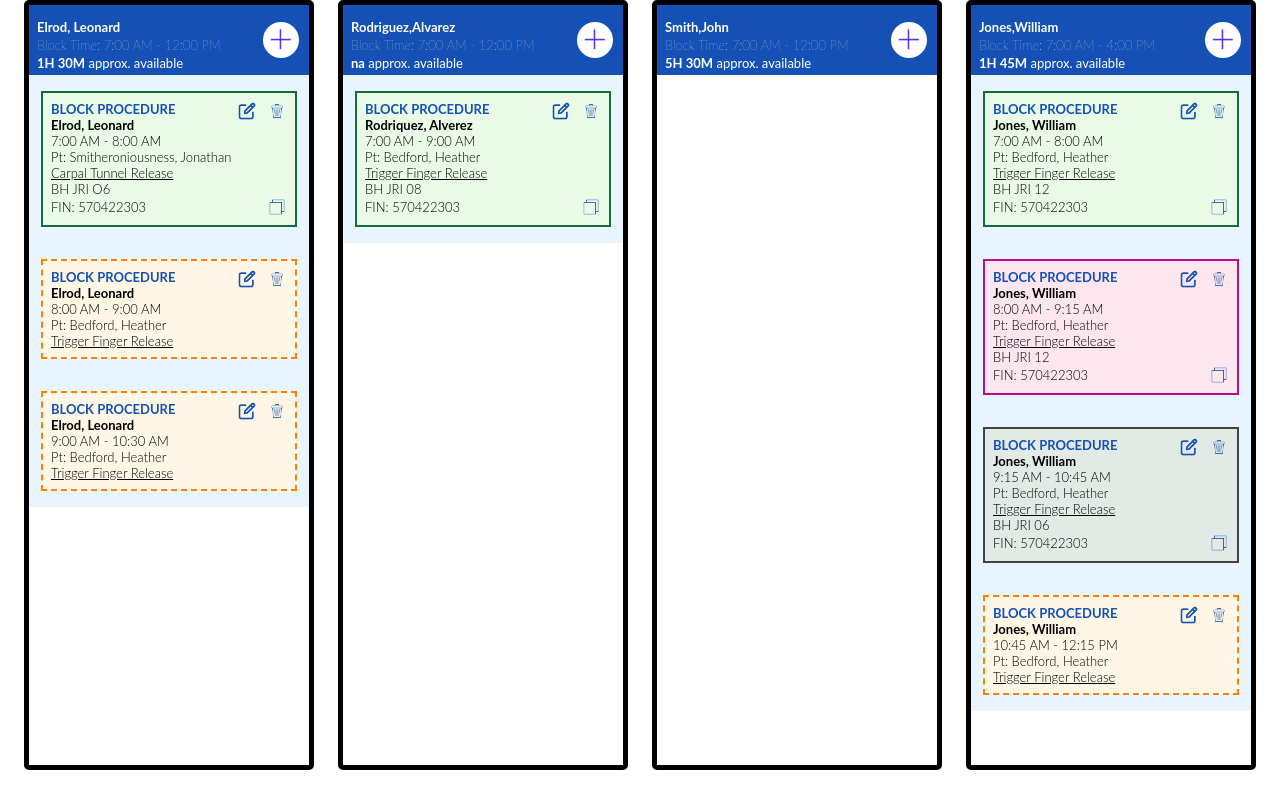
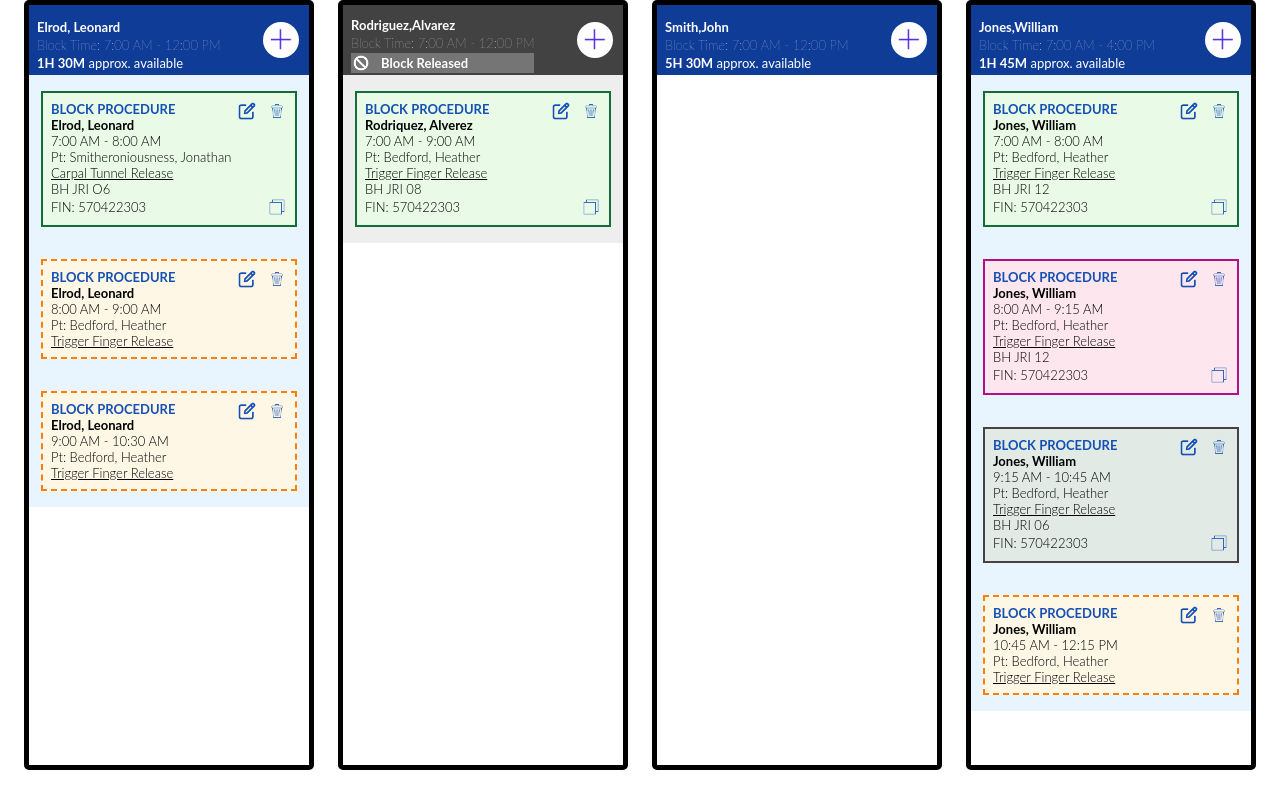
Before and after one commit to dmartin5150/SSMScheduling, a React (Create React App) app: page / in a window 1280 px wide. Built offline with nearby package versions, Linux system fonts and the light colour scheme.

Commit message:
added block release header

```diff
--- a/src/components/ProviderColumn/ProcedureContainer/ProcedureContainer.css
+++ b/src/components/ProviderColumn/ProcedureContainer/ProcedureContainer.css
@@ -8,6 +8,9 @@
 .procedure-container.show-outline {
     background-color: #E8F5FE;
 }
+.procedure-container.show-released {
+    background-color: #EEEEEE;
+}
 
 .block {
     border: 5px solid #1551B4;
--- a/src/components/ProviderColumn/ProcedureContainer/ProcedureContainer.tsx
+++ b/src/components/ProviderColumn/ProcedureContainer/ProcedureContainer.tsx
@@ -1,19 +1,26 @@
 import React, {useState, useEffect} from 'react';
 import { Procedure } from '../../../data/datatypes/procedure';
+import { Block } from '../../../data/datatypes/block';
 import ProcedureCard from '../../ProcedureCard/ProcedureCard';
 import './ProcedureContainer.css';
 
 interface ProcedureContainerProps {
     procedure:Procedure;
+    block:Block;
+
 }
 
-const ProcedureContainer: React.FC<ProcedureContainerProps> = ({procedure}) => {
+const ProcedureContainer: React.FC<ProcedureContainerProps> = ({procedure,block}) => {
 
     const [showBlockOutline, setShowBlockOutline] = useState('')
 
     useEffect(()=> {
         if (procedure.inBlock) {
-            setShowBlockOutline('show-outline')
+            if (block.released) {
+                setShowBlockOutline('show-released');
+            } else {
+                setShowBlockOutline('show-outline');
+            }
         } else {
             setShowBlockOutline('')
         }
--- a/src/components/ProviderColumn/ProviderColumn.tsx
+++ b/src/components/ProviderColumn/ProviderColumn.tsx
@@ -1,5 +1,6 @@
 import React  from "react";
 import BlockColumnHeader from "./ProviderColumnHeader/BlockColumnHeader";
+import BlockReleaseHeader from "./ProviderColumnHeader/BlockReleaseHeader";
 import ProcedureContainer from "./ProcedureContainer/ProcedureContainer";
 import { Provider } from "../../data/datatypes/provider";
 import { Block } from "../../data/datatypes/block";
@@ -20,9 +21,12 @@ interface ProviderColumnProps {
 const ProviderColumn: React.FC<ProviderColumnProps> = ({provider,block, procedures}) => {
     return (
         <div className='provider-column'>
-            <BlockColumnHeader provider={provider} block={block} />
+            {!block.released ?
+                <BlockColumnHeader provider={provider} block={block} /> :
+                <BlockReleaseHeader provider={provider} block={block} />
+            }
             {procedures.map((procedure) => {
-                    return <ProcedureContainer procedure={procedure} />
+                    return <ProcedureContainer key={procedure.procedureId} procedure={procedure} block={block} />
             })}
         </div>
     )
--- a/src/components/ProviderColumn/ProviderColumnHeader/BlockColumnHeader.css
+++ b/src/components/ProviderColumn/ProviderColumnHeader/BlockColumnHeader.css
@@ -1,5 +1,5 @@
 .provider-column-header {
-    background-color: #1551B4;
+    background-color: #0f3c97;
 
     color:white;
     min-width:280px;
--- a/src/components/ProviderColumn/ProviderColumnHeader/BlockReleaseHeader.css
+++ b/src/components/ProviderColumn/ProviderColumnHeader/BlockReleaseHeader.css
@@ -0,0 +1,56 @@
+.block-release-header {
+    background-color: #424242;
+
+    color:white;
+    min-width:280px;
+    height:70px;
+    text-align: left;
+    font-size:small;
+    font-family: Lato;
+    display:flex;
+    flex-direction: row;
+    justify-content: space-between;
+    align-items: center;
+
+
+    .block-release-header-data {
+        display:flex;
+        flex-direction: column;
+        justify-content: center;
+        padding:10px 8px 0px 8px;
+        .block-release-header-name {
+            margin:0;
+            padding:0
+        }
+        .block-release-header-time {
+            margin:0;
+            padding:2px 0;
+            font-weight:lighter;
+        }
+        .block-release-header-available {
+            margin:0;
+            padding:0
+        }
+        .block-release-header-released {
+            display:flex;
+            flex-direction: row;
+            align-items: center;
+            justify-content: flex-start;
+            background-color: #757575;
+
+            .block-release-header-image-container {
+                height:20px;
+                width:20px;
+                .block-release-header-image {
+                    height:100%;
+                    width:100%;
+                }
+            }
+            .block-release-message {
+                margin-left:10px;
+            }
+
+        }
+    }
+
+}
--- a/src/components/ProviderColumn/ProviderColumnHeader/BlockReleaseHeader.tsx
+++ b/src/components/ProviderColumn/ProviderColumnHeader/BlockReleaseHeader.tsx
@@ -2,7 +2,7 @@ import React from 'react';
 import { Provider } from '../../../data/datatypes/provider';
 import { Block } from '../../../data/datatypes/block';
 import AddButton from '../AddButton/AddButton';
-import './BlockColumnHeader.css';
+import './BlockReleaseHeader.css';
 
 
 interface ProviderColumnHeaderProps  {
@@ -14,19 +14,18 @@ interface ProviderColumnHeaderProps  {
 
 const BlockReleaseHeader: React.FC<ProviderColumnHeaderProps> = ({provider, block}) => {
     return(
-        <div className='provider-column-header'>
-            <div className='provider-column-header-data'>
-                <p className='provider-column-header-name'><b>{provider.providerName}</b></p>
-                <p className='provider-column-header-time'>Block Time: {block.timeString}</p>
-                <div className='provider-column-header-released'>
-                    <div>
-                        <div className='provider-column-header-image-container'>
-                            <img src=
-                        </div>
-                        <b className='released-message'>Block Released</b>
+        <div className='block-release-header'>
+            <div className='block-release-header-data'>
+                <p className='block-release-header-name'><b>{provider.providerName}</b></p>
+                <p className='block-release-header-time'>Block Time: {block.timeString}</p>
+                <div className='block-release-header-released'>
+                    <div className='block-release-header-image-container'>
+                        <img className='block-release-header-image' src='released.png' alt='released' />
+                    </div>
+                    <b className='block-release-message'>Block Released</b>
                 </div>
             </div>
-            <div className='provider-column-header-button'>
+            <div className='block-release-header-button'>
                 <AddButton />
             </div>
         </div>
```
